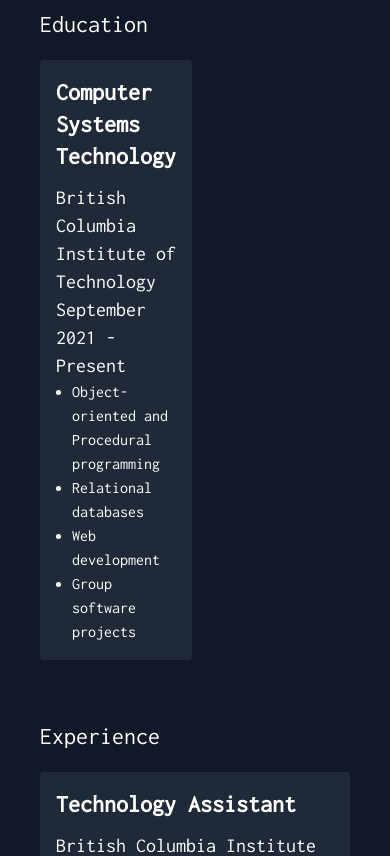
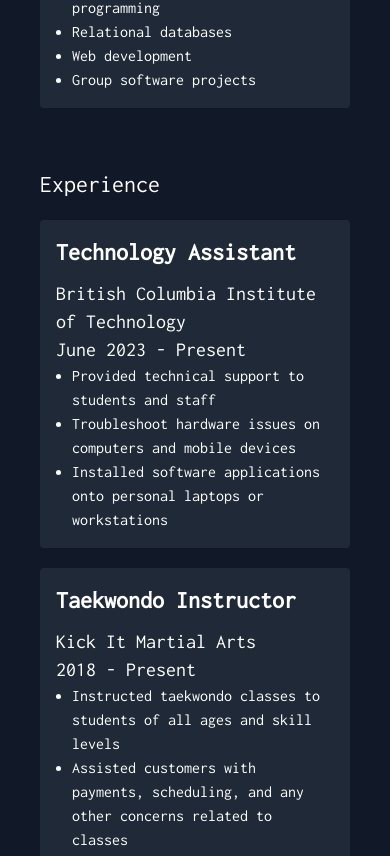
Before and after one commit to shawnbirring/webfolio, a Next.js app: page /profile in a window 390 px wide. Shown: the part 1084-1940 px from the top of the page. Built offline with nearby package versions, Linux system fonts and the light colour scheme.

Commit message:
mobile friendly profile page

```diff
--- a/app/profile/page.tsx
+++ b/app/profile/page.tsx
@@ -7,12 +7,12 @@
   return (
     <>
       <DownloadResume />
-      <div className="grid min-h-screen grid-cols-2 gap-5 p-5 text-white">
-        <div className="space-y-5">
+      <div className="grid min-h-screen grid-cols-1 gap-5 p-5 text-white md:grid-cols-2">
+        <div className="space-y-5 md:col-span-1">
           <Skills />
           <Education />
         </div>
-        <div className="col-span-2 space-y-5 md:col-span-1">
+        <div className="space-y-5 md:col-span-1">
           <Experience />
         </div>
       </div>
```
